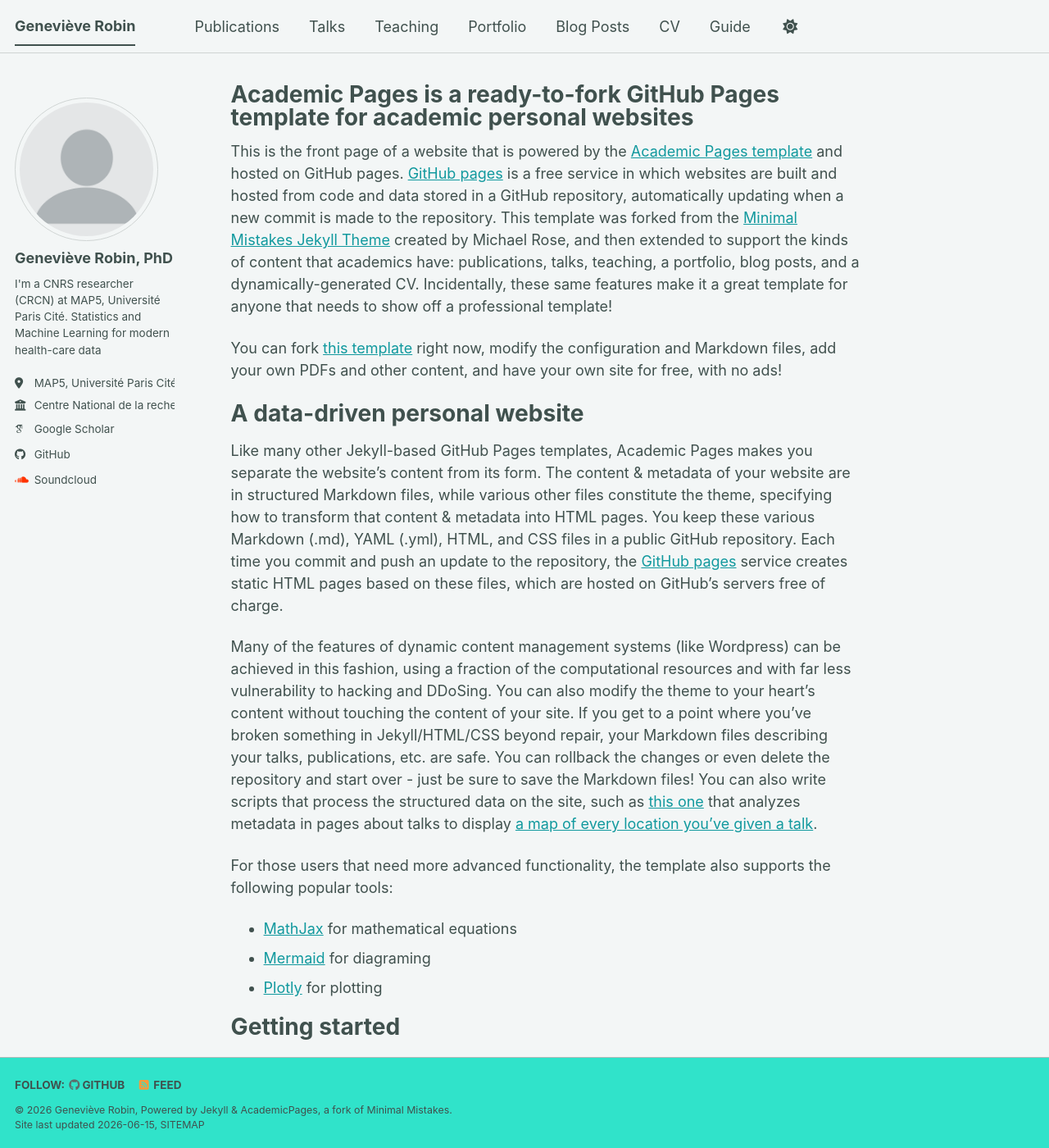
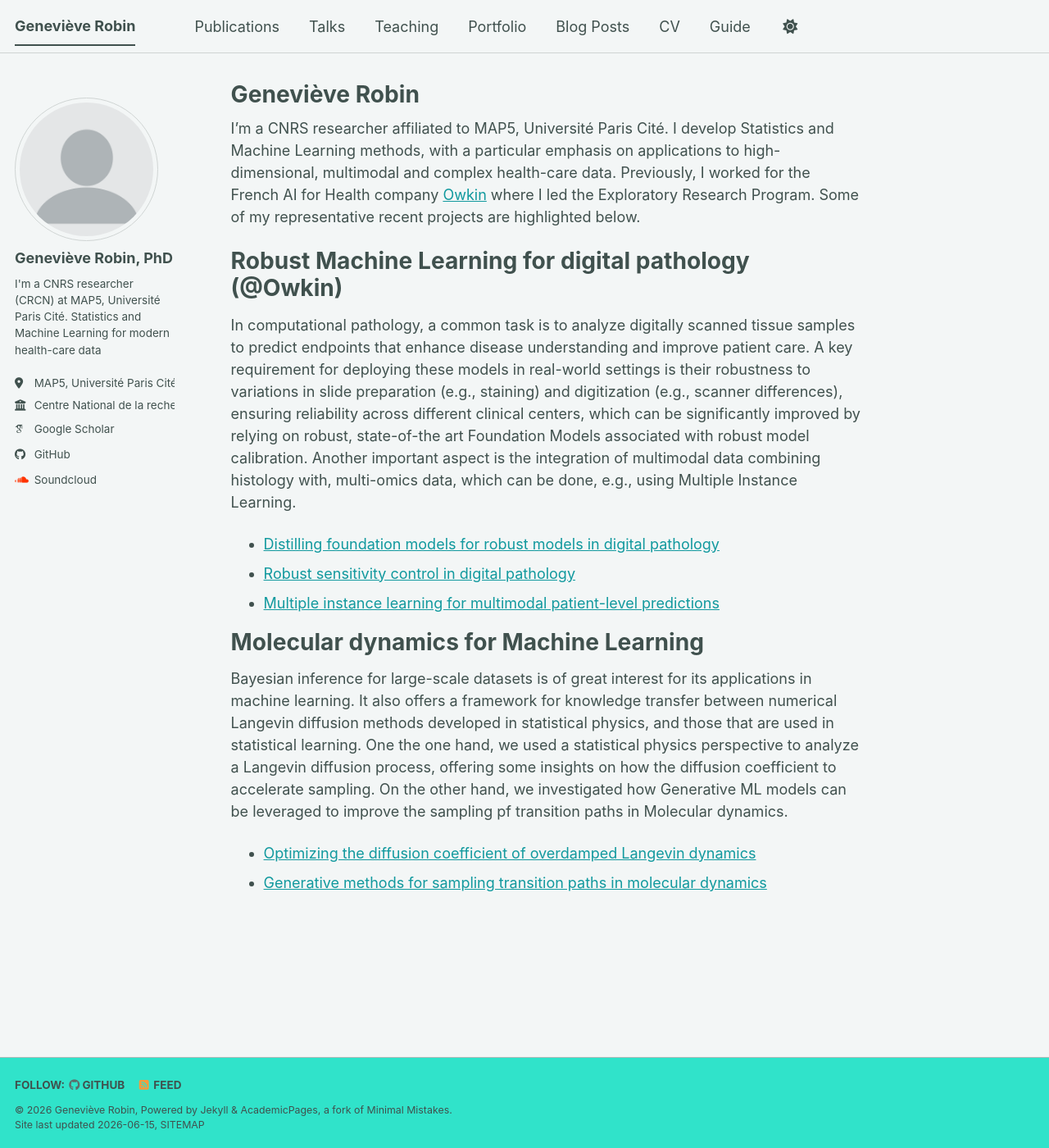
Before and after one commit to genevievelrobin/genevievelrobin.github.io, a Jekyll site: the page built from _pages/about.md, in a window 1280 px wide and 1400 px high. Shown: the whole window at 82% size. Built offline with Jekyll 4.4.1, drawn with Linux system fonts in a browser that asks for light colours; some web fonts are replaced; a script bundle is joined from its source files by our own code; library files that are not in the unit come from our copies; some of the changed text lies outside the part shown.

Commit message:
Revise about page with personal details and projects
Updated the about page to reflect personal information and research focus.

```diff
--- a/_pages/about.md
+++ b/_pages/about.md
@@ -1,56 +1,24 @@
 ---
 permalink: /
-title: "Academic Pages is a ready-to-fork GitHub Pages template for academic personal websites"
+title: "Geneviève Robin"
 author_profile: true
 redirect_from:
   - /about/
   - /about.html
 ---
 
-This is the front page of a website that is powered by the [Academic Pages template](https://github.com/academicpages/academicpages.github.io) and hosted on GitHub pages. [GitHub pages](https://pages.github.com) is a free service in which websites are built and hosted from code and data stored in a GitHub repository, automatically updating when a new commit is made to the repository. This template was forked from the [Minimal Mistakes Jekyll Theme](https://mmistakes.github.io/minimal-mistakes/) created by Michael Rose, and then extended to support the kinds of content that academics have: publications, talks, teaching, a portfolio, blog posts, and a dynamically-generated CV. Incidentally, these same features make it a great template for anyone that needs to show off a professional template!
+I'm a CNRS researcher affiliated to MAP5, Université Paris Cité. I develop Statistics and Machine Learning methods, with a particular emphasis on applications to high-dimensional, multimodal and complex health-care data. Previously, I worked for the French AI for Health company [Owkin](https://www.owkin.com) where I led the Exploratory Research Program. Some of my representative recent projects are highlighted below.
 
- You can fork [this template](https://github.com/academicpages/academicpages.github.io) right now, modify the configuration and Markdown files, add your own PDFs and other content, and have your own site for free, with no ads!
+Robust Machine Learning for digital pathology (@Owkin)
+======
+In computational pathology, a common task is to analyze digitally scanned tissue samples to predict endpoints that enhance disease understanding and improve patient care. A key requirement for deploying these models in real-world settings is their robustness to variations in slide preparation (e.g., staining) and digitization (e.g., scanner differences), ensuring reliability across different clinical centers, which can be significantly improved by relying on robust, state-of-the art Foundation Models associated with robust model calibration. Another important aspect is the integration of multimodal data combining histology with, multi-omics data, which can be done, e.g., using Multiple Instance Learning.
+- [Distilling foundation models for robust models in digital pathology](https://link.springer.com/chapter/10.1007/978-3-032-04981-0_16)
+- [Robust sensitivity control in digital pathology](https://link.springer.com/chapter/10.1007/978-3-032-04978-0_54)
+- [Multiple instance learning for multimodal patient-level predictions](https://www.biorxiv.org/content/10.1101/2025.10.13.682206v1.abstract)
 
-A data-driven personal website
+Molecular dynamics for Machine Learning
 ======
-Like many other Jekyll-based GitHub Pages templates, Academic Pages makes you separate the website's content from its form. The content & metadata of your website are in structured Markdown files, while various other files constitute the theme, specifying how to transform that content & metadata into HTML pages. You keep these various Markdown (.md), YAML (.yml), HTML, and CSS files in a public GitHub repository. Each time you commit and push an update to the repository, the [GitHub pages](https://pages.github.com/) service creates static HTML pages based on these files, which are hosted on GitHub's servers free of charge.
-
-Many of the features of dynamic content management systems (like Wordpress) can be achieved in this fashion, using a fraction of the computational resources and with far less vulnerability to hacking and DDoSing. You can also modify the theme to your heart's content without touching the content of your site. If you get to a point where you've broken something in Jekyll/HTML/CSS beyond repair, your Markdown files describing your talks, publications, etc. are safe. You can rollback the changes or even delete the repository and start over - just be sure to save the Markdown files! You can also write scripts that process the structured data on the site, such as [this one](https://github.com/academicpages/academicpages.github.io/blob/master/talkmap.ipynb) that analyzes metadata in pages about talks to display [a map of every location you've given a talk](https://academicpages.github.io/talkmap.html).
-
-For those users that need more advanced functionality, the template also supports the following popular tools:
-- [MathJax](https://www.mathjax.org/) for mathematical equations
-- [Mermaid](https://mermaid.js.org/) for diagraming
-- [Plotly](https://plotly.com/javascript/) for plotting
-
-Getting started
-======
-1. Register a GitHub account if you don't have one and confirm your e-mail (required!)
-1. Fork [this template](https://github.com/academicpages/academicpages.github.io) by clicking the "Use this template" button in the top right.
-1. Go to the repository's settings (rightmost item in the tabs that start with "Code", should be below "Unwatch"). Rename the repository "[your GitHub username].github.io", which will also be your website's URL.
-1. Set site-wide configuration and create content & metadata (see below -- also see [this set of diffs](https://archive.is/3TPas) showing what files were changed to set up [an example site](https://getorg-testacct.github.io) for a user with the username "getorg-testacct")
-1. Upload any files (like PDFs, .zip files, etc.) to the files/ directory. They will appear at https://[your GitHub username].github.io/files/example.pdf.
-1. Check status by going to the repository settings, in the "GitHub pages" section
-
-Site-wide configuration
-------
-The main configuration file for the site is in the base directory in [_config.yml](https://github.com/academicpages/academicpages.github.io/blob/master/_config.yml), which defines the content in the sidebars and other site-wide features. You will need to replace the default variables with ones about yourself and your site's github repository. The configuration file for the top menu is in [_data/navigation.yml](https://github.com/academicpages/academicpages.github.io/blob/master/_data/navigation.yml). For example, if you don't have a portfolio or blog posts, you can remove those items from that navigation.yml file to remove them from the header.
-
-Create content & metadata
-------
-For site content, there is one Markdown file for each type of content, which are stored in directories like _publications, _talks, _posts, _teaching, or _pages. For example, each talk is a Markdown file in the [_talks directory](https://github.com/academicpages/academicpages.github.io/tree/master/_talks). At the top of each Markdown file is structured data in YAML about the talk, which the theme will parse to do lots of cool stuff. The same structured data about a talk is used to generate the list of talks on the [Talks page](https://academicpages.github.io/talks), each [individual page](https://academicpages.github.io/talks/2012-03-01-talk-1) for specific talks, the talks section for the [CV page](https://academicpages.github.io/cv), and the [map of places you've given a talk](https://academicpages.github.io/talkmap.html) (if you run this [python file](https://github.com/academicpages/academicpages.github.io/blob/master/talkmap.py) or [Jupyter notebook](https://github.com/academicpages/academicpages.github.io/blob/master/talkmap.ipynb), which creates the HTML for the map based on the contents of the _talks directory).
-
-**Markdown generator**
-
-The repository includes [a set of Jupyter notebooks](https://github.com/academicpages/academicpages.github.io/tree/master/markdown_generator
-) that converts a CSV containing structured data about talks or presentations into individual Markdown files that will be properly formatted for the Academic Pages template. The sample CSVs in that directory are the ones I used to create my own personal website at stuartgeiger.com. My usual workflow is that I keep a spreadsheet of my publications and talks, then run the code in these notebooks to generate the Markdown files, then commit and push them to the GitHub repository.
-
-How to edit your site's GitHub repository
-------
-Many people use a git client to create files on their local computer and then push them to GitHub's servers. If you are not familiar with git, you can directly edit these configuration and Markdown files directly in the github.com interface. Navigate to a file (like [this one](https://github.com/academicpages/academicpages.github.io/blob/master/_talks/2012-03-01-talk-1.md) and click the pencil icon in the top right of the content preview (to the right of the "Raw | Blame | History" buttons). You can delete a file by clicking the trashcan icon to the right of the pencil icon. You can also create new files or upload files by navigating to a directory and clicking the "Create new file" or "Upload files" buttons.
-
-Example: editing a Markdown file for a talk
-![Editing a Markdown file for a talk](/images/editing-talk.png)
-
-For more info
-------
-More info about configuring Academic Pages can be found in [the guide](https://academicpages.github.io/markdown/), the [growing wiki](https://github.com/academicpages/academicpages.github.io/wiki), and you can always [ask a question on GitHub](https://github.com/academicpages/academicpages.github.io/discussions). The [guides for the Minimal Mistakes theme](https://mmistakes.github.io/minimal-mistakes/docs/configuration/) (which this theme was forked from) might also be helpful.
+Bayesian inference for large-scale datasets is of great interest for its applications in machine learning. It also offers
+a framework for knowledge transfer between numerical Langevin diffusion methods developed in statistical physics, and those that are used in statistical learning. One the one hand, we used a statistical physics perspective to analyze a Langevin diffusion process, offering some insights on how the diffusion coefficient to accelerate sampling. On the other hand, we investigated how Generative ML models can be leveraged to improve the sampling pf transition paths in Molecular dynamics.
+- [Optimizing the diffusion coefficient of overdamped Langevin dynamics]([https://link.springer.com/chapter/10.1007/978-3-032-04981-0_16](https://arxiv.org/abs/2404.12087))
+- [Generative methods for sampling transition paths in molecular dynamics](https://www.esaim-proc.org/articles/proc/abs/2023/02/proc2307312/proc2307312.html)
```
